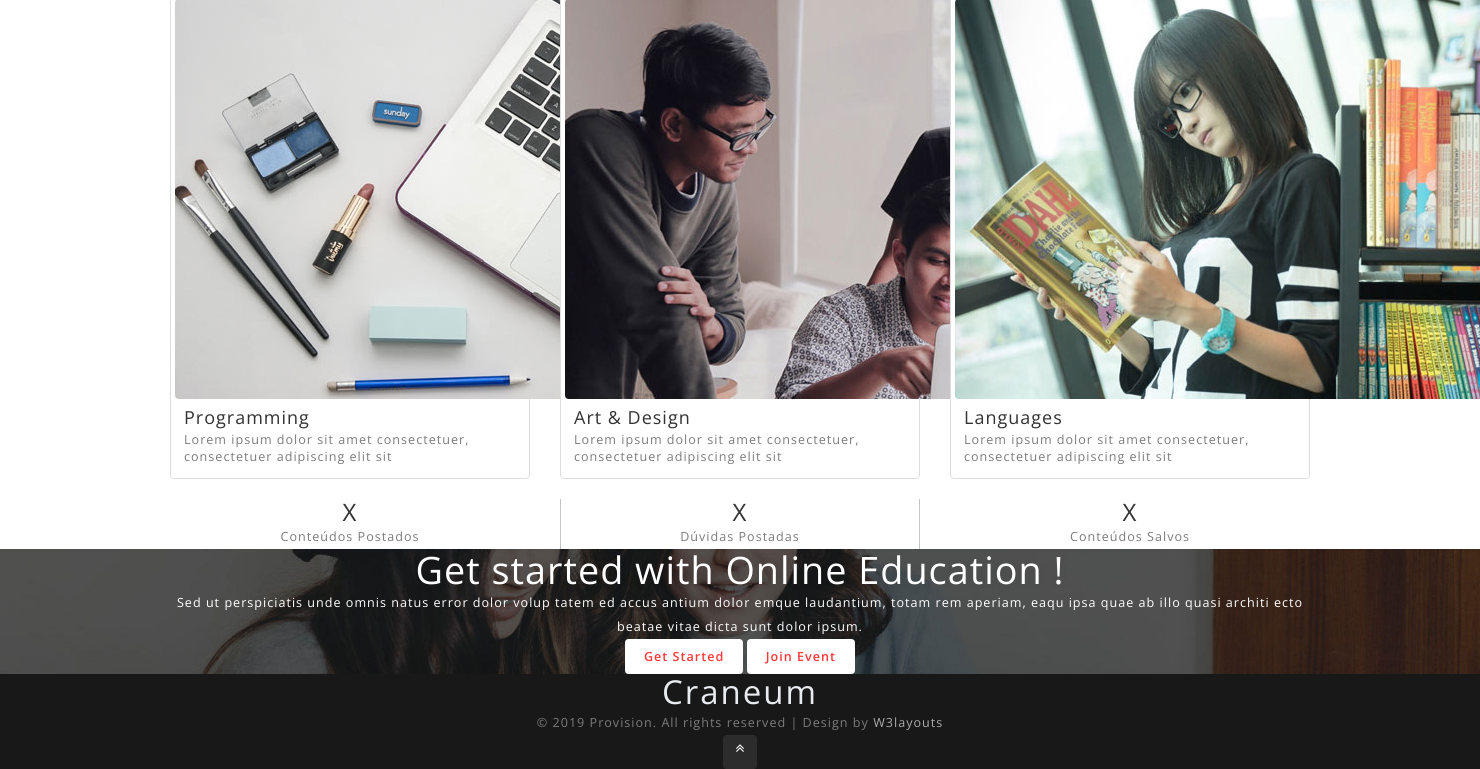
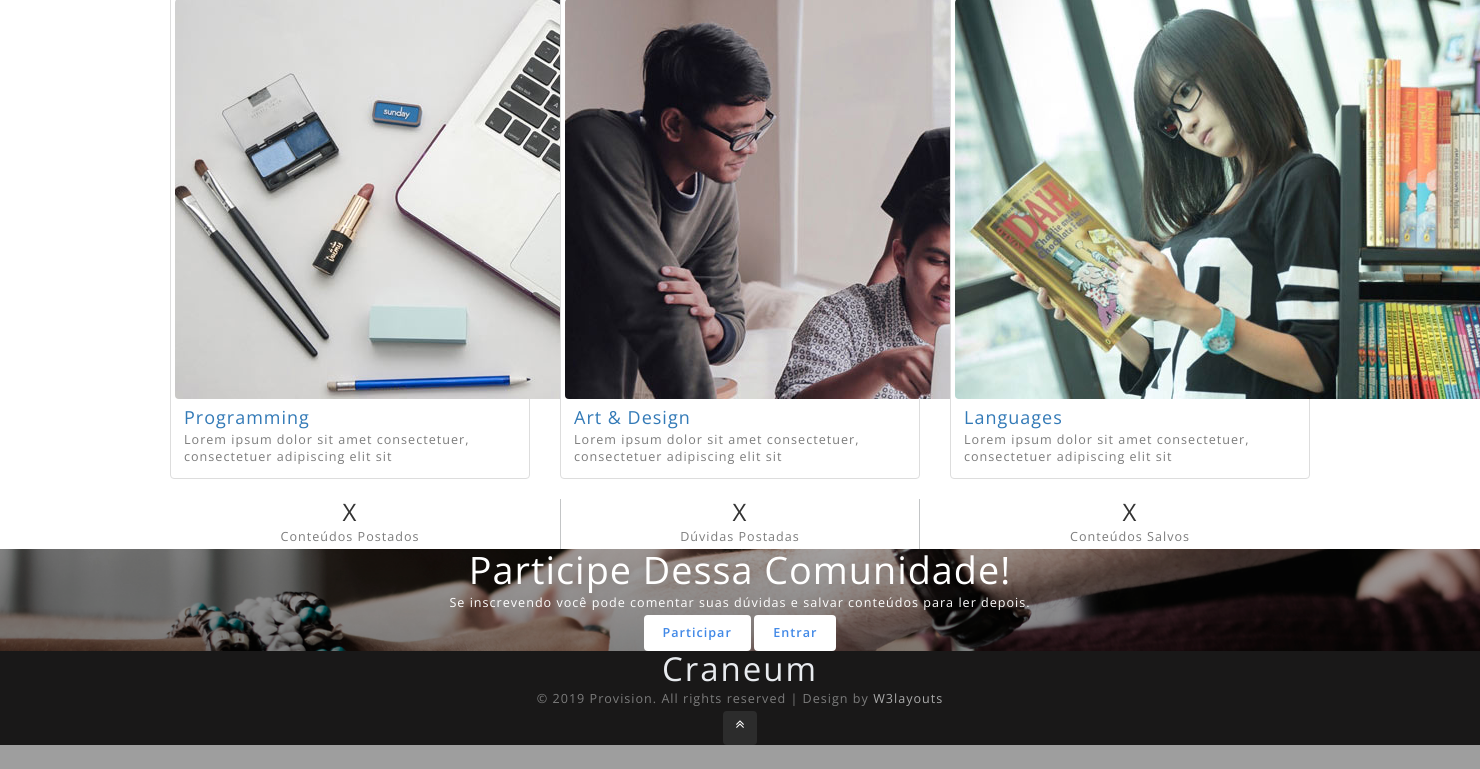
Before and after one commit to doblotoon/craneum, a CodeIgniter app: page /database/ in a window 1480 px wide; the page is wider, and only the part inside the window is pictured. Shown: the part 706-1475 px from the top of that part. After the commit the page ends 1451 px from the top of that part, so only its background shows below. Run offline with CodeIgniter, Linux system fonts and the light colour scheme; some libraries are stand-ins or nearby versions.

Commit message:
alterações na página home como cores, imagens e a parte entrar do menu

```diff
--- a/application/views/index.php
+++ b/application/views/index.php
@@ -54,10 +54,10 @@ License URL: http://creativecommons.org/licenses/by/3.0/
                             <!-- First Tier Drop Down -->
                             <label for="drop-2" class="toggle">Entrar <span class="fa fa-angle-down" aria-hidden="true"></span></span>
                             </label>
-                            <a href="#">Entrar <span class="fa fa-angle-down" aria-hidden="true"></span></a>
+                            <h6 class="linkEntrarMenu">Entrar <span class="fa fa-angle-down" aria-hidden="true"></span></h6>
                             <input type="checkbox" id="drop-2" />
                             <ul>
-                                <li><a href="#team" class="drop-text">Login</a></li>
+                                <li><a href="" class="drop-text">Login</a></li>
                                 <li><a href="" class="drop-text">Registrar-se</a></li>
                             </ul>
                         </li>
@@ -92,8 +92,9 @@ License URL: http://creativecommons.org/licenses/by/3.0/
                             <img class="group list-group-image img-fluid" src="assets/images/g1.jpg" alt="">
                         </div>
                         <div class="caption card-body">
-                            <h4 class="group card-title inner list-group-item-heading">
+                            <a class="linkItemRecemPostado" href=""><h4 class="group card-title inner list-group-item-heading">
                                 Programming</h4>
+                            </a>
                             <p class="group inner list-group-item-text">
                                 Lorem ipsum dolor sit amet consectetuer, consectetuer adipiscing elit sit</p>
                         </div>
@@ -105,8 +106,9 @@ License URL: http://creativecommons.org/licenses/by/3.0/
                             <img class="group list-group-image img-fluid" src="assets/images/g2.jpg" alt="">
                         </div>
                         <div class="caption card-body">
-                            <h4 class="group card-title inner list-group-item-heading">
+                            <a class="linkItemRecemPostado" href=""><h4 class="group card-title inner list-group-item-heading">
                                 Art &amp; Design</h4>
+                            </a>
                             <p class="group inner list-group-item-text">
                                 Lorem ipsum dolor sit amet consectetuer, consectetuer adipiscing elit sit</p>
                         </div>
@@ -118,8 +120,9 @@ License URL: http://creativecommons.org/licenses/by/3.0/
                             <img class="group list-group-image img-fluid" src="assets/images/g3.jpg" alt="">
                         </div>
                         <div class="caption card-body">
-                            <h4 class="group card-title inner list-group-item-heading">
+                            <a class="linkItemRecemPostado" href=""><h4 class="group card-title inner list-group-item-heading">
                                 Languages</h4>
+                            </a>
                             <p class="group inner list-group-item-text">
                                 Lorem ipsum dolor sit amet consectetuer, consectetuer adipiscing elit sit</p>
                         </div>
@@ -154,13 +157,11 @@ License URL: http://creativecommons.org/licenses/by/3.0/
     <section class="last-content text py-5">
         <div class="container py-md-3 text-center">
             <div class="last-w3pvt-inner-content px-lg-5">
-                <h3 class="mb-4 tittle-w3layouts">Get started with <span>Online </span> Education !</h3>
-                <p class="px-lg-5">Sed ut perspiciatis unde omnis natus error dolor volup tatem ed accus antium dolor emque
-                    laudantium, totam rem aperiam, eaqu ipsa quae ab illo quasi architi ecto beatae vitae dicta
-                    sunt dolor ipsum.</p>
+                <h3 class="mb-4 tittle-w3layouts">Participe Dessa <span>Comunidade</span>!</h3>
+                <p class="px-lg-5">Se inscrevendo você pode comentar suas dúvidas e salvar conteúdos para ler depois.</p>
                 <div class="buttons mt-md-4 mt-3">
-                    <a href="apply.html" class="btn btn-default">Get Started</a>
-                    <a href="apply.html" class="btn btn1"> Join Event </a>
+                    <a href="apply.html" class="btn btn-default btnIndex">Participar</a>
+                    <a href="apply.html" class="btn btn1 btnIndex"> Entrar </a>
                 </div>
             </div>
         </div>
--- a/assets/css/style.css
+++ b/assets/css/style.css
@@ -22,6 +22,10 @@ button {
     -ms-transition: 0.5s all;
     text-decoration: none;
     outline: none;
+}
+
+.btnIndex {
+    color: #4289e7 !important;
 }
 
 h1,
@@ -703,9 +725,13 @@ a.btn.btn-course:hover {
     -ms-border-radius: 50%;
 }
 
+.linkItemRecemPostado:hover {
+    color: #f75225;
+}
+
 /*-- /last-content --*/
 .last-content {
-    background: url(../images/banner3.jpg) center no-repeat;
+    background: url(../images/banner3.png) center no-repeat;
     -webkit-background-size: cover;
     -moz-background-size: cover;
     -o-background-size: cover;
```
Also changed, not shown: other parts of assets/css/style.css (+28 -10 lines), assets/images/banner3.png (added), 1 other file.
